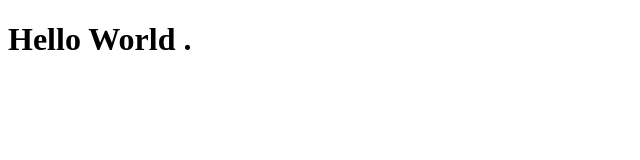
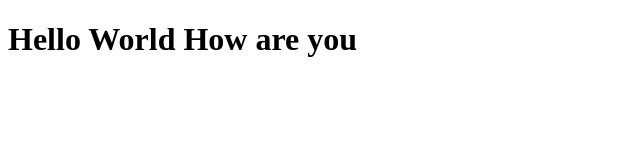
Before and after one commit to Srirajbalaji96/UI-UX, a plain HTML site: page Index.html in a window 1280 px wide. Shown: the whole page, without its empty margins (0-640 px from the left). Drawn offline with Linux system fonts and the light colour scheme.

Commit message:
Changes to commit

```diff
--- a/Index.html
+++ b/Index.html
@@ -7,6 +7,6 @@
     <title>GFG</title>
 </head>
 <body>
-    <h1>Hello World .</h1>
+    <h1>Hello World  How are you </h1>
 </body>
 </html>
```
